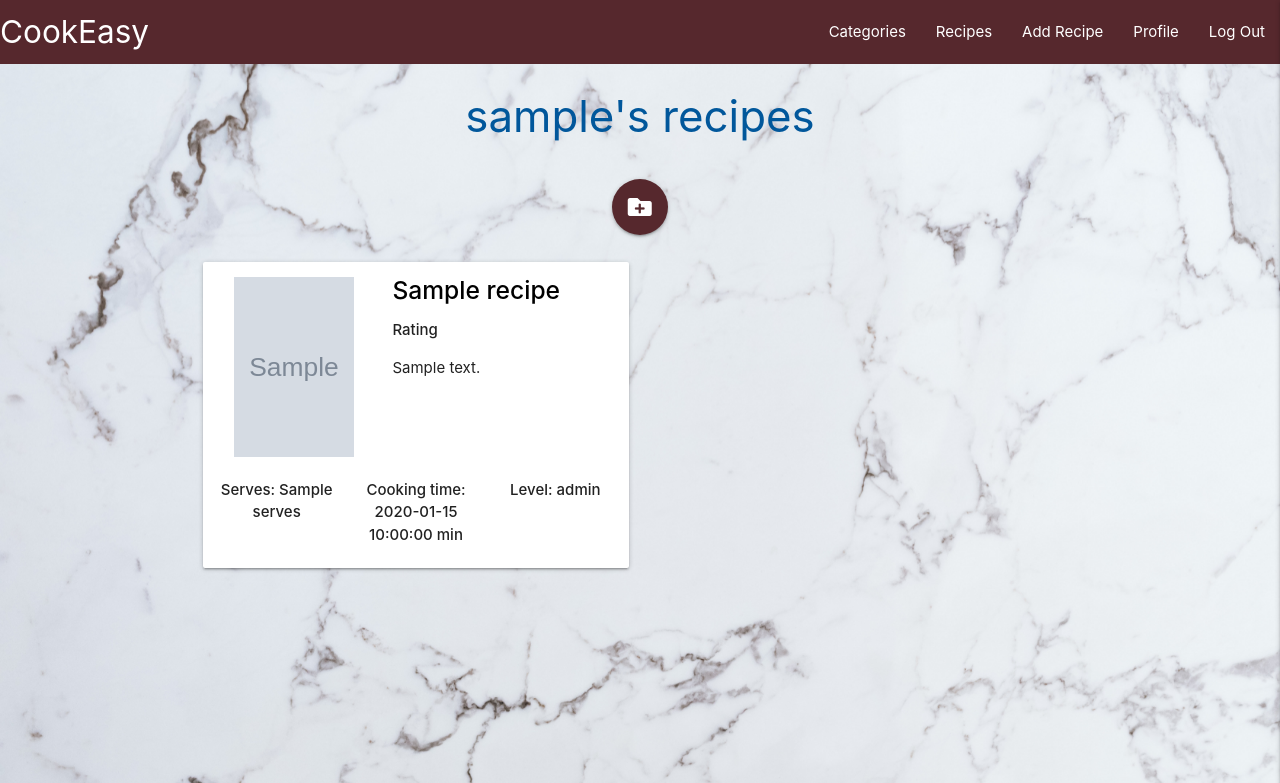
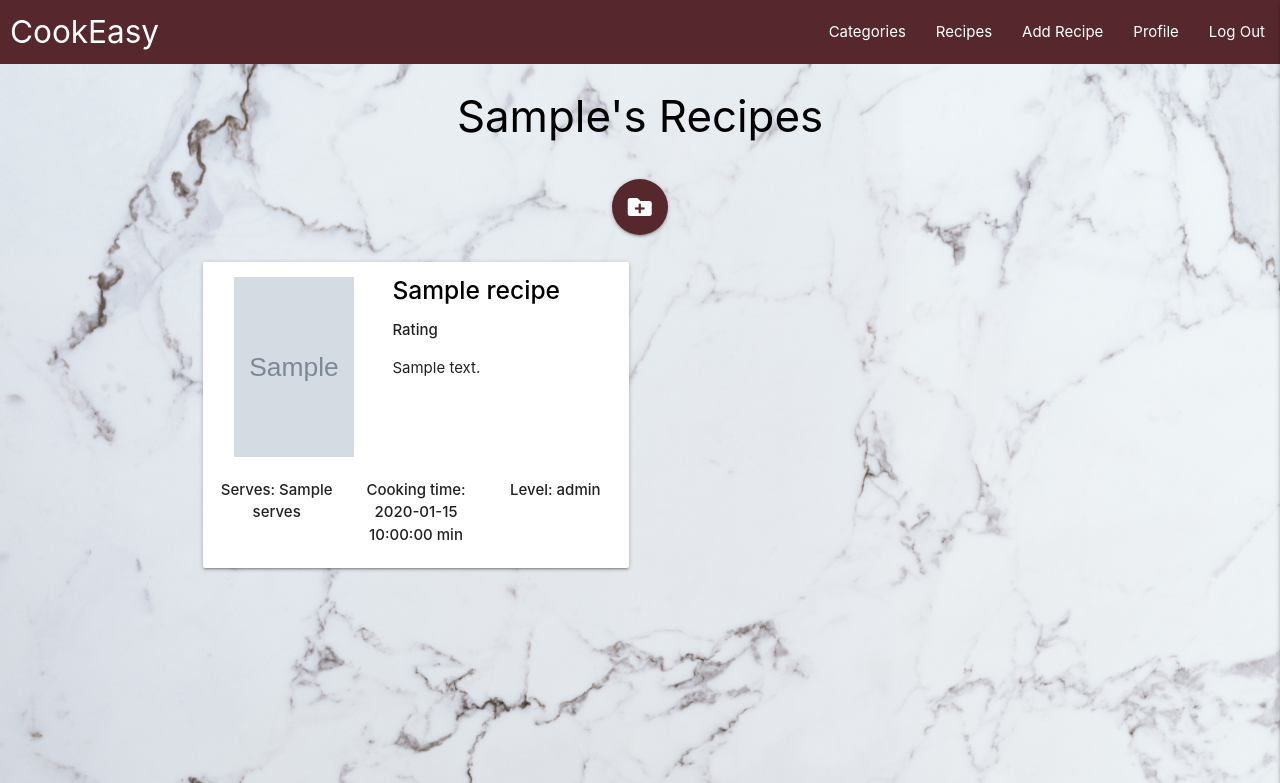
Before and after one commit to ErnestaMajute/MS3, a Flask app: page /profile/1 in a window 1280 px wide. Shown: the top 783 px of the page. Run offline with Flask 2, Linux system fonts and the light colour scheme; the visitor is signed in with stand-in values (Sample User, id 1); grey boxes marked "Sample" are stand-in pictures; a database or web service that is not in the repository returns one stand-in record (values such as "Sample title"); some libraries are stand-ins or nearby versions.

Commit message:
Fixed brand logo position, added class to capitalize header

```diff
--- a/static/css/style.css
+++ b/static/css/style.css
@@ -247,3 +247,11 @@ blockquote {
 .cancel {
     background-color: grey;
 }
+
+.brand-logo {
+    margin-left: 10px;
+}
+
+.capitalized {
+    text-transform: capitalize;
+}
--- a/templates/profile.html
+++ b/templates/profile.html
@@ -4,7 +4,7 @@
     <section class="profile-container">
         <div class="row">
             <div class="col s12 m8 offset-m2">
-                <h3 class="center-align light-blue-text text-darken-4">
+                <h3 class="center-align capitalized black-text">
                     {{ username }}'s recipes
                 </h3>
             </div>
```
